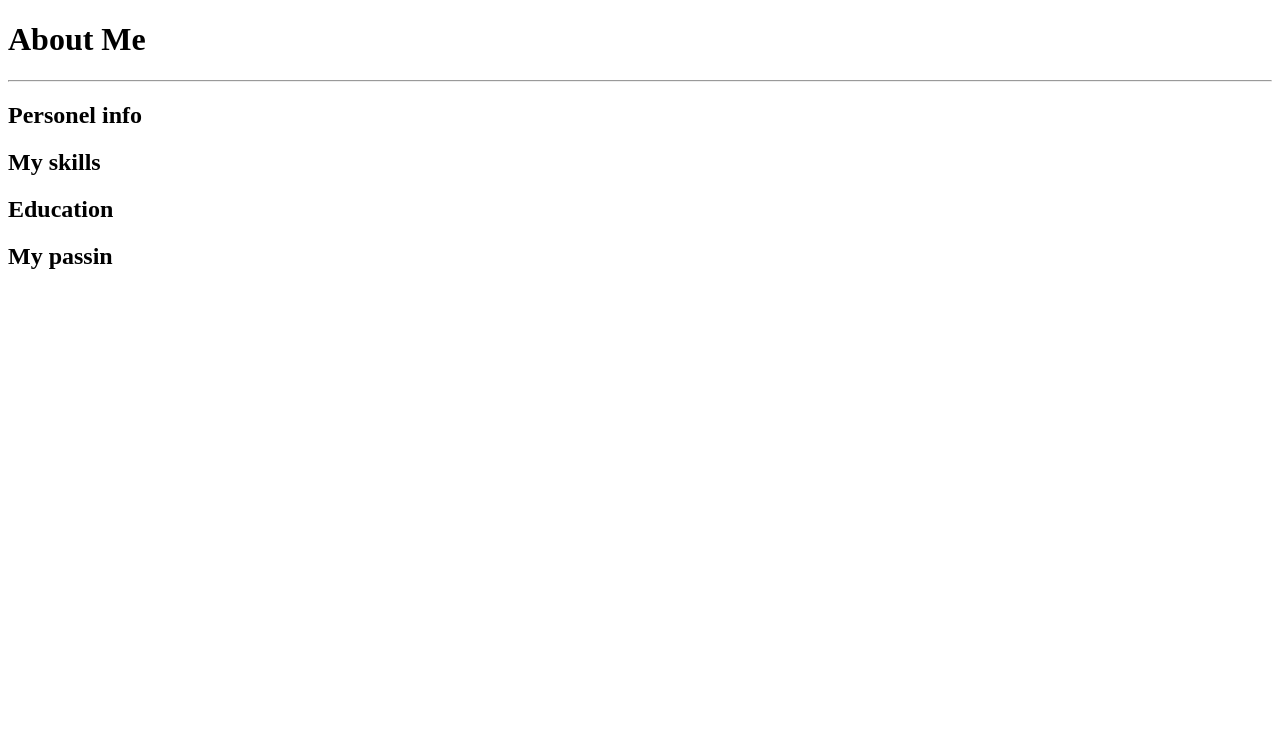
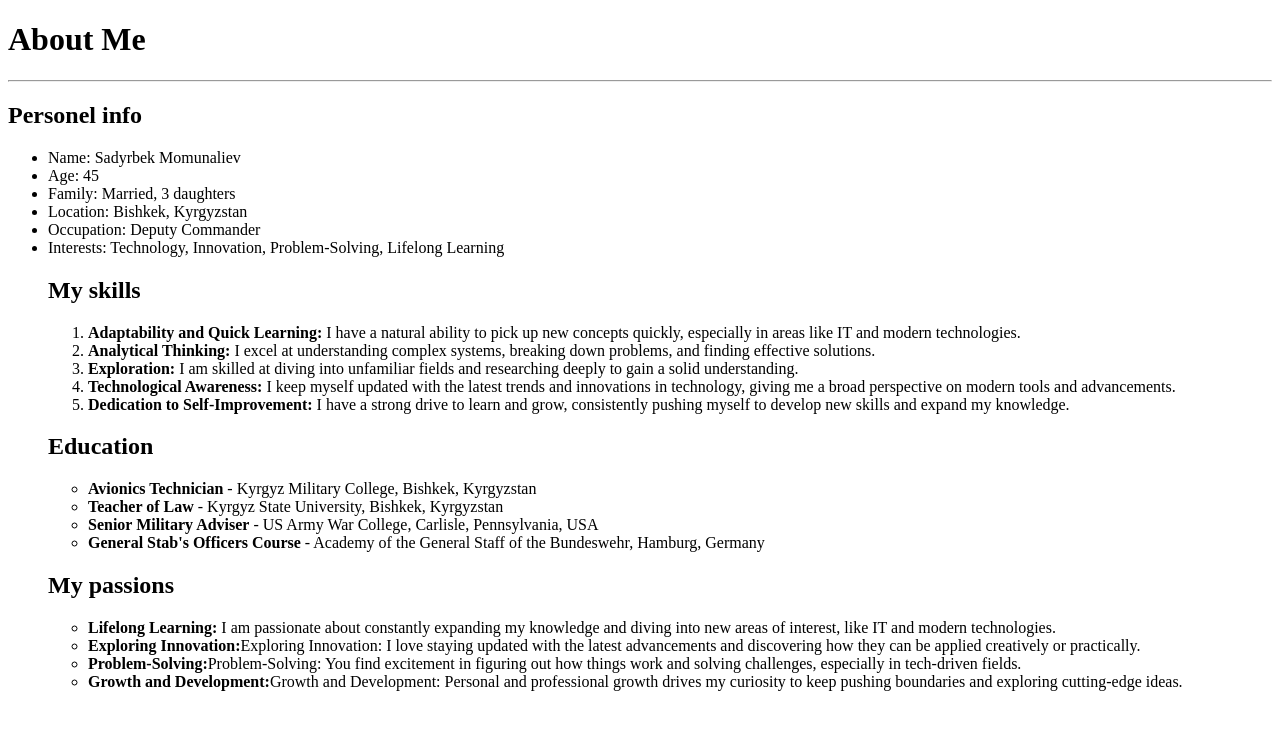
Before and after one commit to Sadyrbek9/HTML-2025, a plain HTML site: page portfolio_project/public/about.html in a window 1280 px wide. Drawn offline with Linux system fonts and the light colour scheme.

Commit message:
about file done

```diff
--- a/portfolio_project/public/about.html
+++ b/portfolio_project/public/about.html
@@ -3,14 +3,56 @@
 <head>
     <meta charset="UTF-8">
     <meta name="viewport" content="width=device-width, initial-scale=1.0">
-    <title>about me</title>
+    <title>about</title>
 </head>
 <body>
     <h1>About Me</h1>
     <hr>
+
     <h2>Personel info</h2>
+    <ul>
+        <li>Name: Sadyrbek Momunaliev</li>
+        <li>Age: 45</li>
+        <li>Family: Married, 3 daughters</li>
+        <li>Location: Bishkek, Kyrgyzstan</li>
+        <li>Occupation: Deputy Commander</li>
+        <li>Interests: Technology, Innovation, Problem-Solving, Lifelong Learning</li>
     <h2>My skills</h2>
+    <ol>
+        <li><strong>Adaptability and Quick Learning:</strong> I have a natural ability to pick up new concepts quickly, especially in areas like IT and modern technologies.</li>
+        <li><strong>Analytical Thinking:</strong> I excel at understanding complex systems, breaking down problems, and finding effective solutions.</li>
+        <li><strong>Exploration:</strong>  I am skilled at diving into unfamiliar fields and researching deeply to gain a solid understanding.</li>
+        <li><strong>Technological Awareness:</strong> I keep myself updated with the latest trends and innovations in technology, giving me a broad perspective on modern tools and advancements.</li>
+        <li><strong>Dedication to Self-Improvement:</strong> I have a strong drive to learn and grow, consistently pushing myself to develop new skills and expand my knowledge.</li>
+    </ol>
     <h2>Education</h2>
-    <h2>My passin</h2>
+        <ul>
+        <li>
+            <strong>Avionics Technician</strong> - Kyrgyz Military College, Bishkek, Kyrgyzstan
+        </li>
+        <li>
+            <strong>Teacher of Law</strong> - Kyrgyz State University, Bishkek, Kyrgyzstan
+        </li>
+        <li>
+            <strong>Senior Military Adviser</strong> - US Army War College, Carlisle, Pennsylvania, USA
+        </li>
+        <li>
+            <strong>General Stab's Officers Course</strong> - Academy of the General Staff of the Bundeswehr, Hamburg, Germany
+        </li>
+    </ul>
+    <h2>My passions</h2>
+    <ul>
+        <li><strong>Lifelong Learning:</strong> I am passionate about constantly expanding my knowledge and diving into new areas of interest, like IT and modern technologies.</li>
+        <li><strong>Exploring Innovation:</strong>Exploring Innovation: I love staying updated with the latest advancements and discovering how they can be applied creatively or practically.</li>
+        <li>
+            <strong>Problem-Solving:</strong>Problem-Solving: You find excitement in figuring out how things work and solving challenges, especially in tech-driven fields.
+        </li>
+        <li>
+            <strong>Growth and Development:</strong>Growth and Development: Personal and professional growth drives my curiosity to keep pushing boundaries and exploring cutting-edge ideas.
+        </li>
+    </ul>
+    <div>
+
+    </div>
 </body>
 </html>
```
Also changed, not shown: portfolio_project/solution.html (+3 -0 lines).
